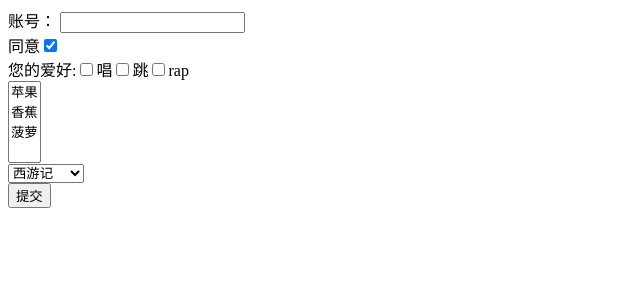
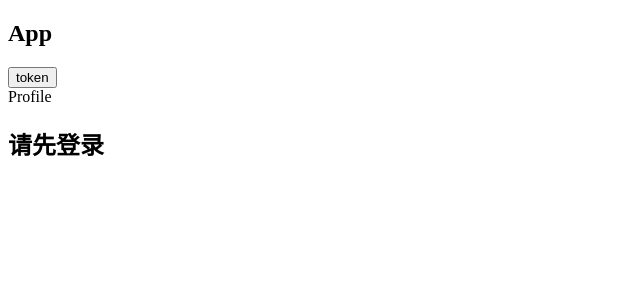
Before and after one commit to xiaoniu666888/react_test, a React (Create React App) app in the folder 04_scaffold/: page / in a window 1280 px wide. Shown: the top 300 px of the page, without its empty margins (0-640 px from the left). Built offline with nearby package versions, Linux system fonts and the light colour scheme.

Commit message:
test_高阶函数应用

```diff
--- /dev/null
+++ b/04_scaffold/src/06_高阶组件应用/App.jsx
@@ -0,0 +1,14 @@
+import React, { PureComponent } from 'react'
+import Profile from './pages/Profile'
+export class App extends PureComponent {
+    render() {
+        return (
+            <div>
+                <h2>App</h2>
+                <Profile />
+            </div>
+        )
+    }
+}
+
+export default App
--- /dev/null
+++ b/04_scaffold/src/06_高阶组件应用/pages/Cart.jsx
@@ -0,0 +1,12 @@
+import React, { PureComponent } from 'react'
+import { login_auth } from '../utils/login_auth'
+
+export class Cart extends PureComponent {
+    render() {
+        return (
+            <div>Cart</div>
+        )
+    }
+}
+
+export default login_auth(Cart)
--- /dev/null
+++ b/04_scaffold/src/06_高阶组件应用/pages/Profile.jsx
@@ -0,0 +1,28 @@
+import React, { PureComponent } from 'react'
+import Cart from './Cart'
+
+export class Profile extends PureComponent {
+    constructor() {
+        super()
+        this.state = {
+            isLogin: false
+        }
+    }
+    handleClick() {
+        localStorage.setItem("token", "xiaoniu")
+        this.setState({ isLogin: true })
+    }
+    render() {
+        return (
+            <div>
+                <div>
+                    <button onClick={() => this.handleClick()}>token</button>
+                </div>
+                Profile
+                <Cart />
+            </div>
+        )
+    }
+}
+
+export default Profile
--- /dev/null
+++ b/04_scaffold/src/06_高阶组件应用/utils/login_auth.js
@@ -0,0 +1,11 @@
+
+export function login_auth(Cpns) {
+    return (props) => {
+        let token = localStorage.getItem("token")
+        if (token) {
+            return <Cpns {...props} />
+        } else {
+            return <h2>请先登录</h2>
+        }
+    }
+}
--- a/04_scaffold/src/index.js
+++ b/04_scaffold/src/index.js
@@ -3,7 +3,8 @@ import ReactDOM from 'react-dom/client';
 // import App from '../src/01_组件通信-父传子-子传父/App';
 // import App from './02_React中的插槽(一)/App';
 // import App from './03_非父子组件通信-Context/App';
-import App from './05_受控组件/App';
+// import App from './05_受控组件/App';
+import App from './06_高阶组件应用/App';
 
 const root = ReactDOM.createRoot(document.getElementById('root'));
 root.render(
```
